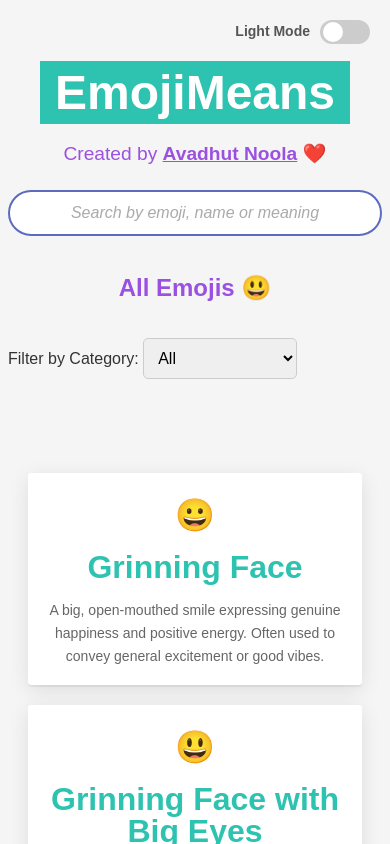
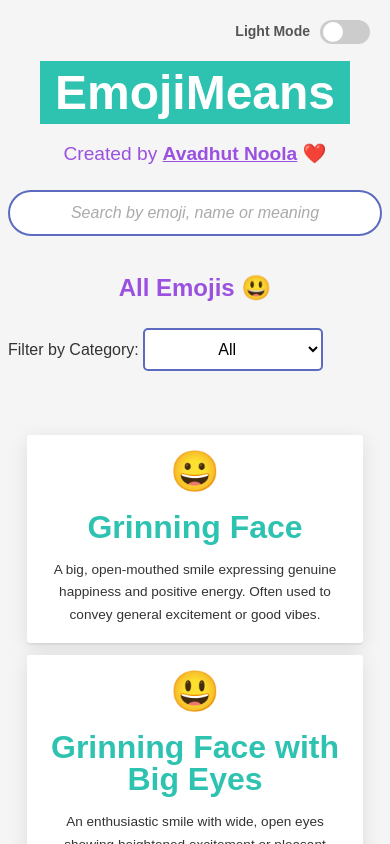
Before and after one commit to avadhut-noola/emoji-means, a React (Vite) app: page / in a window 390 px wide. Shown: the top 844 px of the page. Built offline with nearby package versions, Linux system fonts and the light colour scheme.

Commit message:
Refactor: improve category dropdown alignment and responsiveness

```diff
--- a/src/Components/CategorizeEmoji.css
+++ b/src/Components/CategorizeEmoji.css
@@ -1,9 +1,24 @@
 /* Styling for CategorizeEmoji component */
 
-/* Container styling */
-.categorize-emoji-container {
-    text-align: center;
-    padding: 20px;
+/* Wrapper to center the label and dropdown */
+.category-select-wrapper {
+    display: flex;
+    justify-content: center;
+    align-items: center;
+    gap: 10px;
+    /* Spacing between label and dropdown */
+    width: 100%;
+    max-width: 400px;
+    margin: 0 auto 20px auto;
+}
+
+/* Label styling */
+.category-select-wrapper label {
+    font-size: 16px;
+    font-weight: normal;
+    color: var(--dropdown-text, #000);
+    display: flex;
+    align-items: center;
 }
 
 /* Dropdown styling */
@@ -11,40 +26,46 @@
     padding: 10px;
     font-size: 16px;
     border-radius: 5px;
-    border: 1px solid #ccc;
-    margin: 10px 0;
+    border: 2px solid #5C6BC0;
     cursor: pointer;
-}
-
-/* Dictionary (emoji list) styling */
-.dictionary {
-    display: flex;
-    flex-wrap: wrap;
-    justify-content: center;
-    gap: 20px;
-    padding: 20px;
-}
-
-/* Individual entry styling */
-.term {
-    background: #f9f9f9;
-    padding: 15px;
-    border-radius: 10px;
-    box-shadow: 2px 2px 10px rgba(0, 0, 0, 0.1);
-    width: 200px;
+    transition: background-color 0.3s ease-in-out;
+    background-color: var(--dropdown-bg, #fff);
+    color: var(--dropdown-text, #000);
+    min-width: 250px;
     text-align: center;
 }
 
-.term .emoji {
-    font-size: 2rem;
+#category-select:hover {
+    background-color: var(--dropdown-hover-bg, #e0e0e0);
 }
 
-.term dt {
-    font-weight: bold;
-    margin-top: 10px;
+/* Theme-based styling */
+[data-theme="dark"] {
+    --dropdown-bg: #444;
+    --dropdown-text: #fff;
+    --dropdown-hover-bg: #666;
 }
 
-.term dd {
-    font-size: 14px;
-    color: #666;
+[data-theme="light"] {
+    --dropdown-bg: #fff;
+    --dropdown-text: #000;
+    --dropdown-hover-bg: #e0e0e0;
 }
+
+/* Responsive Adjustments */
+@media (max-width: 768px) {
+    .category-select-wrapper {
+        flex-direction: column;
+        gap: 5px;
+    }
+
+    #category-select {
+        min-width: 200px;
+    }
+}
+
+@media (max-width: 480px) {
+    #category-select {
+        min-width: 180px;
+    }
+}
```
